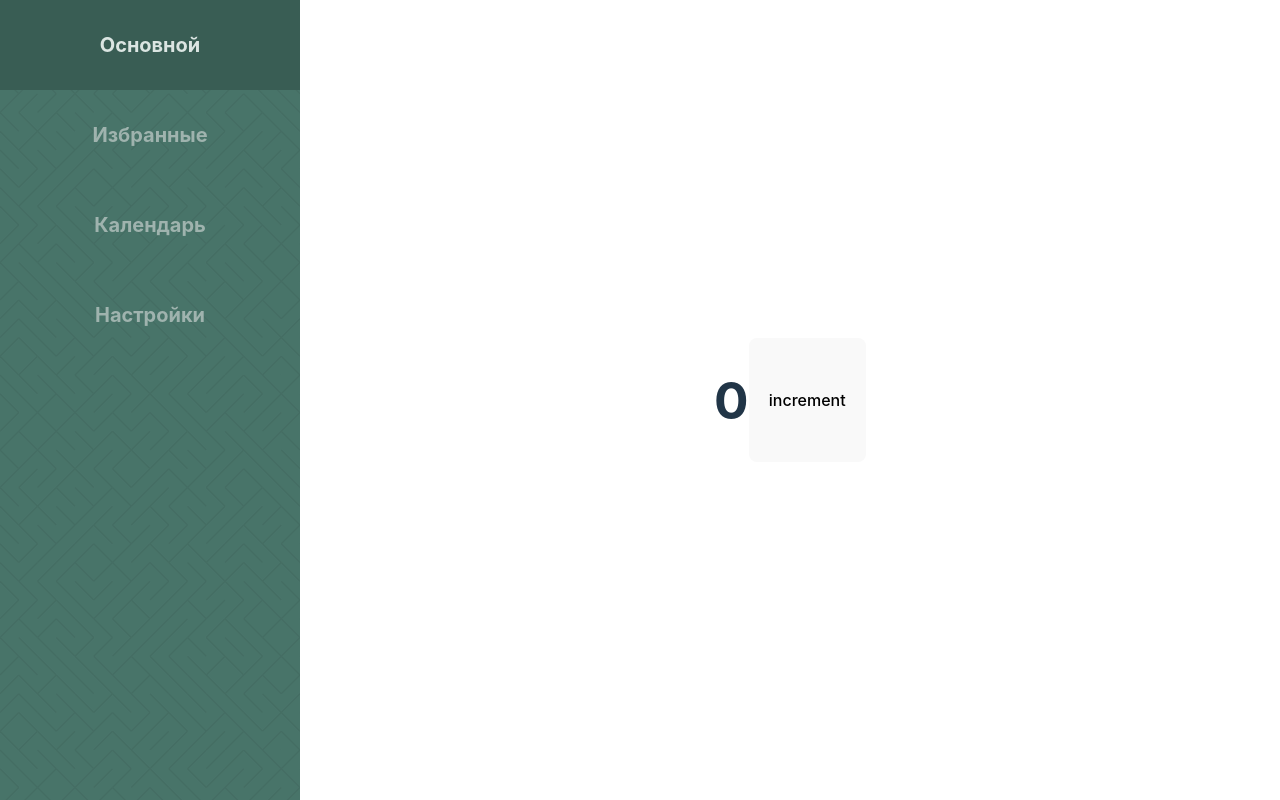
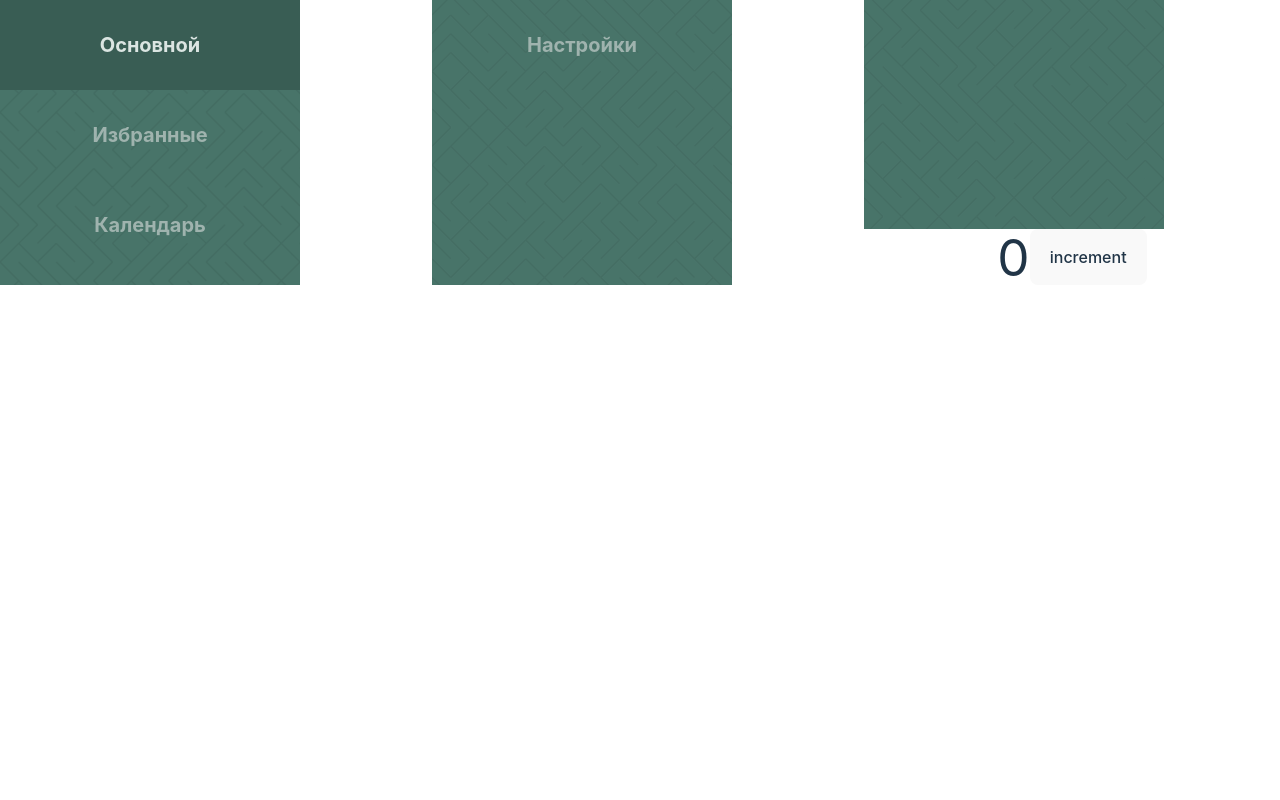
Before and after one commit to Romiono/todo-react-ts, a React (Vite) app: page / in a window 1280 px wide. Built offline with nearby package versions, Linux system fonts and the light colour scheme.

Commit message:
update stack

```diff
--- a/package.json
+++ b/package.json
@@ -16,7 +16,8 @@
     "react": "^18.2.0",
     "react-dom": "^18.2.0",
     "react-redux": "^9.1.0",
-    "react-router-dom": "^6.21.3"
+    "react-router-dom": "^6.21.3",
+    "sass": "^1.71.1"
   },
   "devDependencies": {
     "@types/react": "^18.2.43",
@@ -24,9 +25,12 @@
     "@typescript-eslint/eslint-plugin": "^6.14.0",
     "@typescript-eslint/parser": "^6.14.0",
     "@vitejs/plugin-react": "^4.2.1",
+    "autoprefixer": "^10.4.18",
     "eslint": "^8.55.0",
     "eslint-plugin-react-hooks": "^4.6.0",
     "eslint-plugin-react-refresh": "^0.4.5",
+    "postcss": "^8.4.35",
+    "tailwindcss": "^3.4.1",
     "typescript": "^5.2.2",
     "vite": "^5.0.8"
   }
--- a/src/App.tsx
+++ b/src/App.tsx
@@ -1,18 +1,11 @@
 import './App.css'
-import {userSlice} from "./store/reducers/UserSlice.ts";
-import {useAppDispatch, useAppSelector} from "./hooks/redux.ts";
-import NavBar from "./components/navbar/NavBar.tsx";
+import Main from "./components/Aplication/Main.tsx";
 
 function App() {
-    const {count} = useAppSelector(state => state.userReducer);
-    const {increment} = userSlice.actions;
-    const dispatch = useAppDispatch();
+
     return (
         <div className={'app'}>
-            <NavBar/>
-            <div style={{display: 'flex', justifyContent: 'center'}}><h1>{count}</h1>
-                <button onClick={() => dispatch(increment(5))}>increment</button>
-            </div>
+            <Main/>
         </div>
     )
 }
--- a/src/components/Aplication/Main.module.css
+++ /dev/null
@@ -1,3 +0,0 @@
-.main {
-    padding: 0;
-}
--- a/src/components/Aplication/Main.tsx
+++ b/src/components/Aplication/Main.tsx
@@ -1,11 +1,18 @@
 import React from 'react';
 import NavBar from "../navbar/NavBar.tsx";
-import classes from './Main.module.css'
+import {useAppDispatch, useAppSelector} from "../../hooks/redux.ts";
+import {userSlice} from "../../store/reducers/UserSlice.ts";
 
 const Main: React.FC = () => {
+    const {count} = useAppSelector(state => state.userReducer);
+    const {increment} = userSlice.actions;
+    const dispatch = useAppDispatch();
     return (
-        <div className={classes.main}>
+        <div className={'p-0 columns-3'}>
             <NavBar/>
+            <div style={{display: 'flex', justifyContent: 'center'}}><h1>{count}</h1>
+                <button onClick={() => dispatch(increment(5))}>increment</button>
+            </div>
         </div>
     );
 };
--- a/src/index.css
+++ b/src/index.css
@@ -1,3 +1,7 @@
+@tailwind base;
+@tailwind components;
+@tailwind utilities;
+
 :root {
   font-family: Inter, system-ui, Avenir, Helvetica, Arial, sans-serif;
   line-height: 1.5;
--- a/src/main.tsx
+++ b/src/main.tsx
@@ -12,11 +12,11 @@ const store = setupStore();
 const router = createBrowserRouter([
     {
         path: '/',
-        element: <App/>,
+        element: <Main/>,
     },
     {
         path: '/main',
-        element: <Main/>
+        element: <App/>
     },
 
 ]);
--- /dev/null
+++ b/tailwind.config.ts
@@ -0,0 +1,12 @@
+import type { Config } from 'tailwindcss'
+
+export default {
+  content: [
+    "./index.html",
+    "./src/**/*.{js,ts,jsx,tsx}",
+  ],
+  theme: {
+    extend: {},
+  },
+  plugins: [],
+} satisfies Config
```
Also changed, not shown: 2 other files (tests, documents, lock files or other folders).
